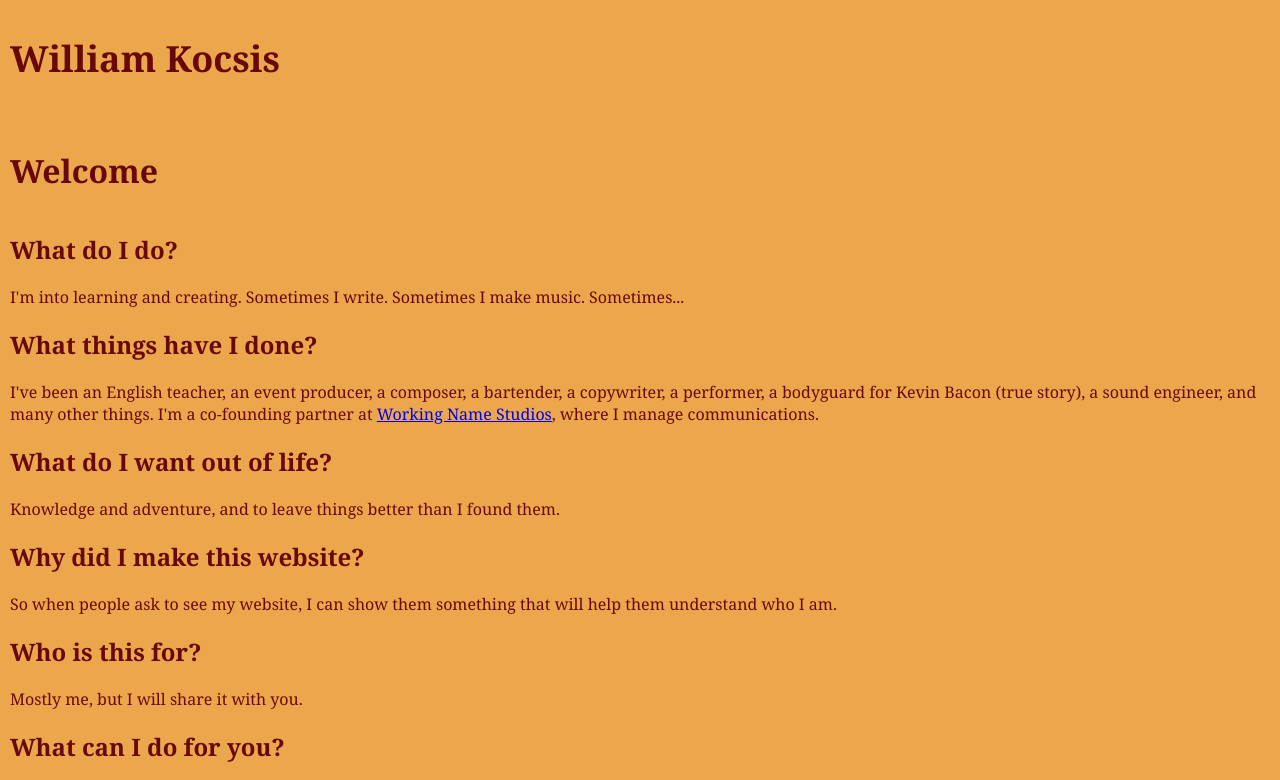
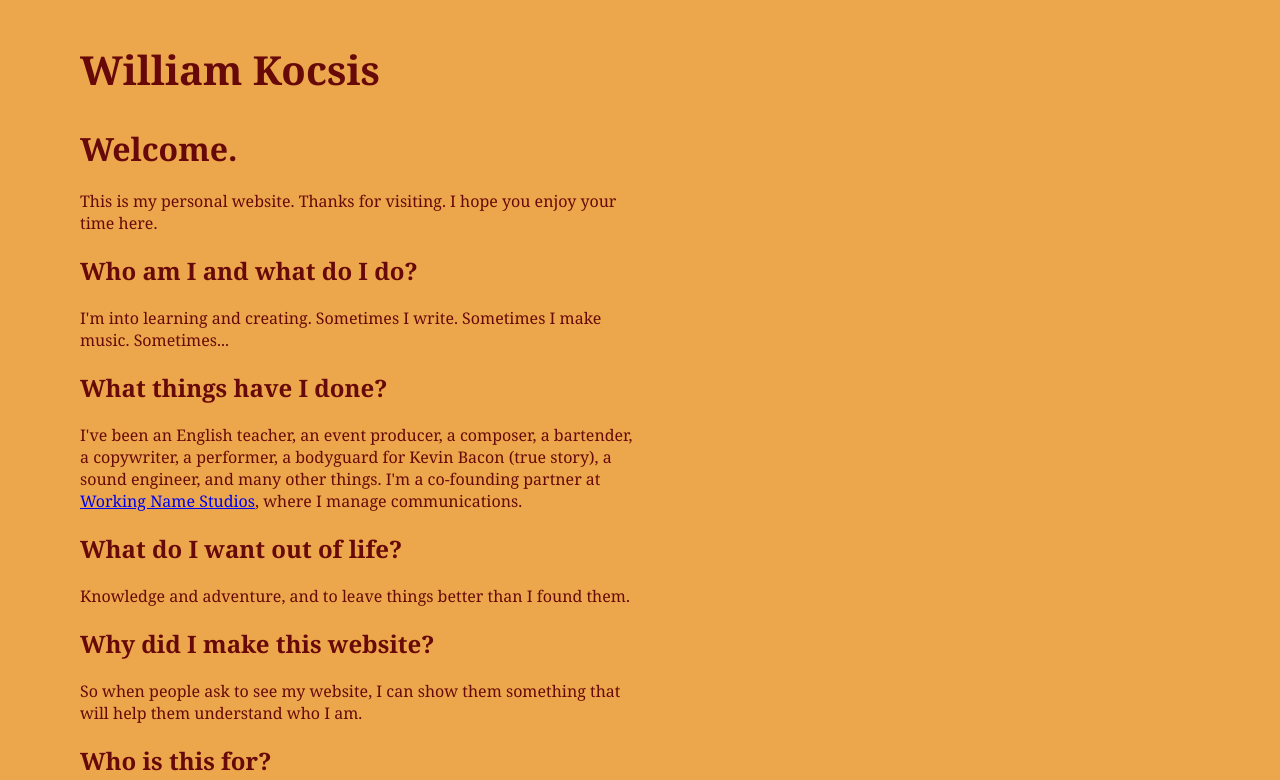
Before and after one commit to sracabanahashas/personal-website, a plain HTML site: page index.html in a window 1280 px wide. Shown: the top 780 px of the page. Drawn offline with Linux system fonts and the light colour scheme.

Commit message:
Change margins and text styling on homepage, add Welcome paragraph

```diff
--- a/index.html
+++ b/index.html
@@ -9,9 +9,11 @@
 <body>
     <h1 id="myName">William Kocsis</h1>
 
-    <h1>Welcome</h1>
+    <h1>Welcome.</h1>
 
-    <h2>What do I do?</h2>
+    <p>This is my personal website. Thanks for visiting. I hope you enjoy your time here.</p>
+
+    <h2>Who am I and what do I do?</h2>
 
     <p>I'm into learning and creating. Sometimes I write. Sometimes I make music. Sometimes...</p>
 
--- a/style.css
+++ b/style.css
@@ -5,12 +5,19 @@ body {
     display: flex;
     flex-direction: column;
     align-items: flex-start;
-    margin: 10px;
     gap: 20px;
+    margin: 2em 5em;
+    max-width: 35em;
 }
 
 #myName {
-    font-size: 36px;
+    font-size: 40px;
+    font-weight: bold;
+    margin: 10px 0px;
+}
+
+h1 {
+    margin: 0;
 }
 
 h2 {
```
Also changed, not shown: services.html (+1 -1 lines).
